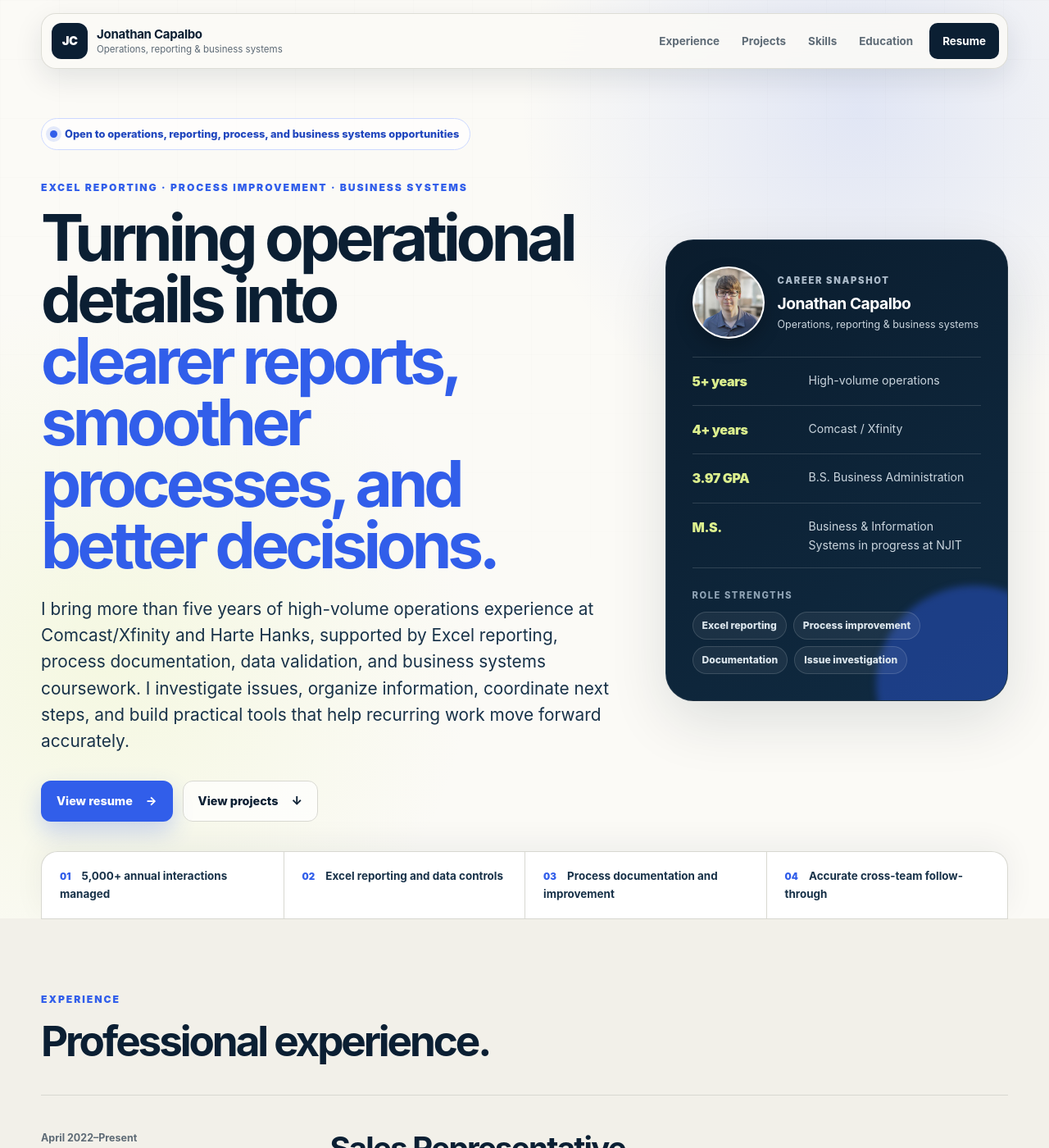
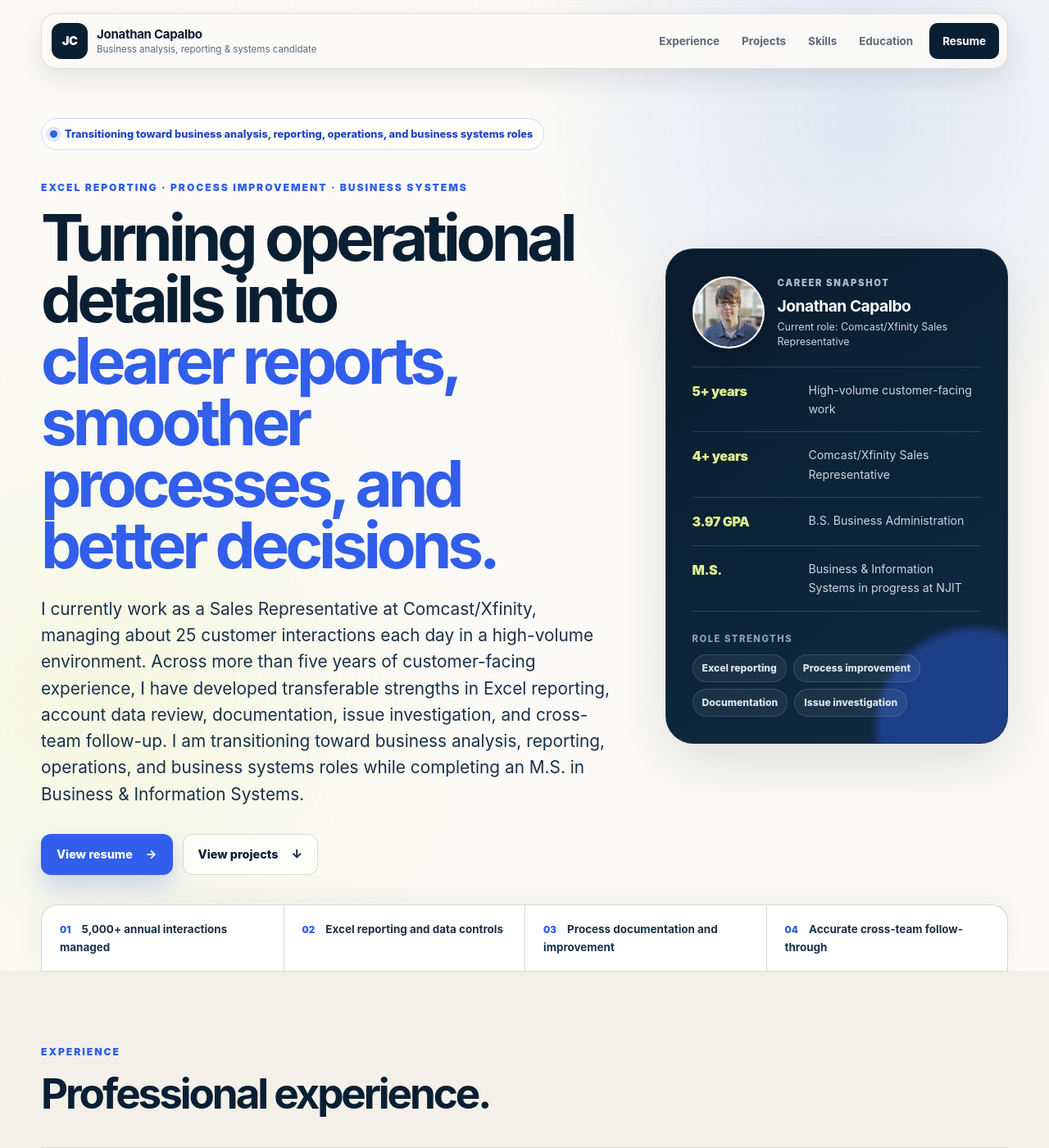
Before and after one commit to jon314159/JonathanCapalbo.me, a Jekyll site: the page index.html, which Jekyll copies as it is, in a window 1280 px wide and 1400 px high. Shown: the whole window at 82% size. Built offline with Jekyll 4.4.1, drawn with Linux system fonts in a browser that asks for light colours.

Commit message:
Clarify current role and career transition

```diff
--- a/_config.yml
+++ b/_config.yml
@@ -1,5 +1,5 @@
 title: Jonathan Capalbo
-description: Operations, reporting, and business systems candidate with Excel, process improvement, documentation, and high-volume Comcast experience.
+description: Business analysis, reporting, and business systems candidate with Excel, process improvement, documentation, and high-volume Comcast/Xfinity experience.
 url: "https://jonathancapalbo.me"
 baseurl: ""
 
--- a/index.html
+++ b/index.html
@@ -3,11 +3,11 @@
   <head>
     <meta charset="UTF-8" />
     <meta name="viewport" content="width=device-width, initial-scale=1.0" />
-    <title>Jonathan Capalbo | Operations, Reporting &amp; Business Systems</title>
-    <meta name="description" content="Operations and business systems candidate with 5+ years of high-volume experience and practical strengths in Excel reporting, process improvement, documentation, and issue investigation." />
+    <title>Jonathan Capalbo | Business Analysis, Reporting &amp; Systems</title>
+    <meta name="description" content="Comcast/Xfinity Sales Representative transitioning toward business analysis, reporting, and business systems, with 5+ years of high-volume customer-facing experience." />
     <meta name="theme-color" content="#0b1f33" />
-    <meta property="og:title" content="Jonathan Capalbo | Operations, Reporting &amp; Business Systems" />
-    <meta property="og:description" content="Excel reporting, process improvement, documentation, and business systems skills backed by 5+ years of high-volume operations experience." />
+    <meta property="og:title" content="Jonathan Capalbo | Business Analysis, Reporting &amp; Systems" />
+    <meta property="og:description" content="Current Comcast/Xfinity Sales Representative building toward business analysis, reporting, and business systems roles." />
     <meta property="og:type" content="website" />
     <meta property="og:url" content="https://jonathancapalbo.me/" />
     <meta property="og:image" content="https://jonathancapalbo.me/assets/images/jonathan-capalbo-headshot.png" />
@@ -15,8 +15,8 @@
     <meta property="og:image:height" content="800" />
     <meta property="og:image:alt" content="Professional headshot of Jonathan Capalbo" />
     <meta name="twitter:card" content="summary" />
-    <meta name="twitter:title" content="Jonathan Capalbo | Operations, Reporting &amp; Business Systems" />
-    <meta name="twitter:description" content="Excel reporting, process improvement, documentation, and business systems skills backed by 5+ years of high-volume operations experience." />
+    <meta name="twitter:title" content="Jonathan Capalbo | Business Analysis, Reporting &amp; Systems" />
+    <meta name="twitter:description" content="Current Comcast/Xfinity Sales Representative building toward business analysis, reporting, and business systems roles." />
     <meta name="twitter:image" content="https://jonathancapalbo.me/assets/images/jonathan-capalbo-headshot.png" />
     <meta name="twitter:image:alt" content="Professional headshot of Jonathan Capalbo" />
     <link rel="canonical" href="https://jonathancapalbo.me/" />
@@ -30,7 +30,7 @@
       <div class="nav-shell">
         <a class="brand" href="#top" aria-label="Jonathan Capalbo, home">
           <span class="brand-mark" aria-hidden="true">JC</span>
-          <span class="brand-copy"><strong>Jonathan Capalbo</strong><small>Operations, reporting &amp; business systems</small></span>
+          <span class="brand-copy"><strong>Jonathan Capalbo</strong><small>Business analysis, reporting &amp; systems candidate</small></span>
         </a>
 
         <nav aria-label="Main navigation">
@@ -44,10 +44,10 @@
 
       <div class="hero-shell">
         <div class="hero-copy">
-          <p class="availability"><span aria-hidden="true"></span>Open to operations, reporting, process, and business systems opportunities</p>
+          <p class="availability"><span aria-hidden="true"></span>Transitioning toward business analysis, reporting, operations, and business systems roles</p>
           <p class="eyebrow">Excel reporting · Process improvement · Business systems</p>
           <h1>Turning operational details into <em>clearer reports, smoother processes, and better decisions.</em></h1>
-          <p class="hero-summary">I bring more than five years of high-volume operations experience at Comcast/Xfinity and Harte Hanks, supported by Excel reporting, process documentation, data validation, and business systems coursework. I investigate issues, organize information, coordinate next steps, and build practical tools that help recurring work move forward accurately.</p>
+          <p class="hero-summary">I currently work as a Sales Representative at Comcast/Xfinity, managing about 25 customer interactions each day in a high-volume environment. Across more than five years of customer-facing experience, I have developed transferable strengths in Excel reporting, account data review, documentation, issue investigation, and cross-team follow-up. I am transitioning toward business analysis, reporting, operations, and business systems roles while completing an M.S. in Business &amp; Information Systems.</p>
 
           <div class="button-row">
             <a class="button button-primary" href="resume.pdf">View resume <span aria-hidden="true">→</span></a>
@@ -61,12 +61,12 @@
             <div class="snapshot-intro">
               <p>Career snapshot</p>
               <strong>Jonathan Capalbo</strong>
-              <span>Operations, reporting &amp; business systems</span>
+              <span>Current role: Comcast/Xfinity Sales Representative</span>
             </div>
           </div>
           <dl class="quick-facts">
-            <div><dt>5+ years</dt><dd>High-volume operations</dd></div>
-            <div><dt>4+ years</dt><dd>Comcast / Xfinity</dd></div>
+            <div><dt>5+ years</dt><dd>High-volume customer-facing work</dd></div>
+            <div><dt>4+ years</dt><dd>Comcast/Xfinity Sales Representative</dd></div>
             <div><dt>3.97 GPA</dt><dd>B.S. Business Administration</dd></div>
             <div><dt>M.S.</dt><dd>Business &amp; Information Systems in progress at NJIT</dd></div>
           </dl>
```
Also changed, not shown: tools/build_resume.py (+10 -10 lines), 1 other file.
